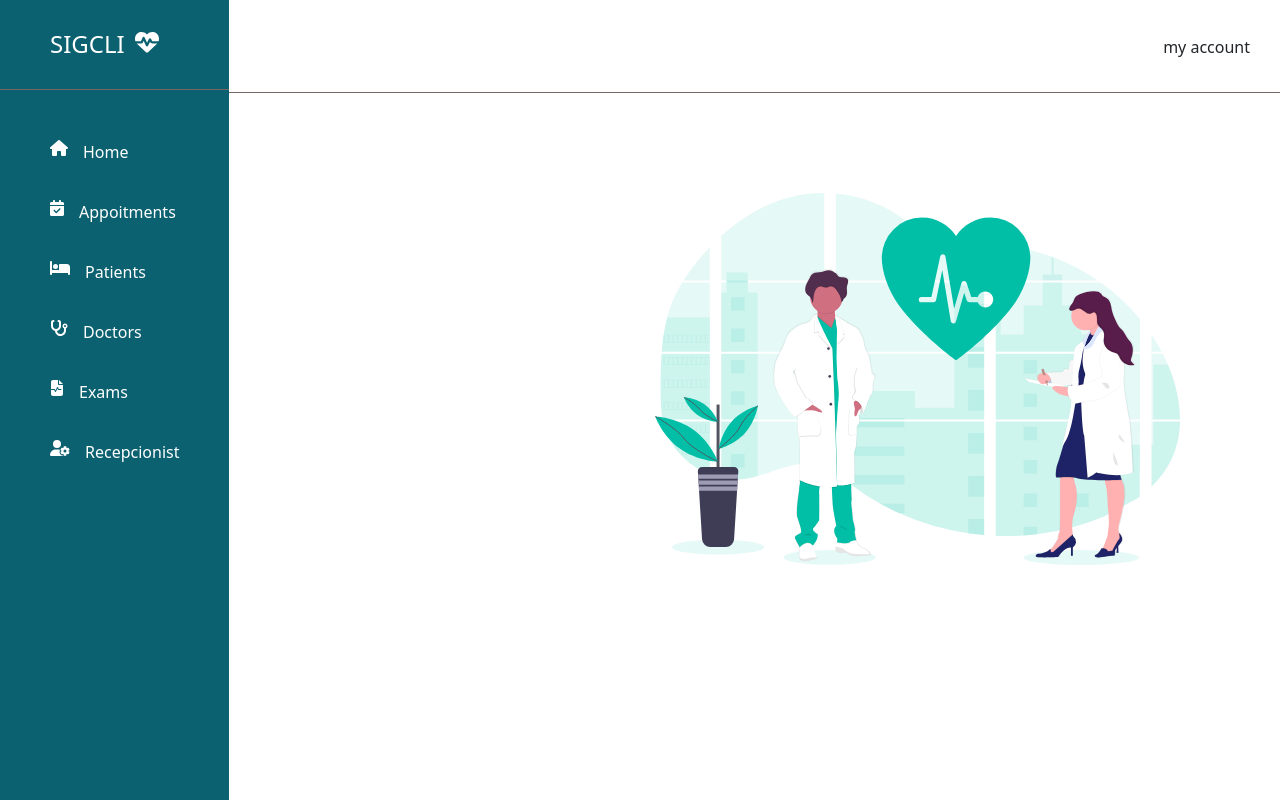
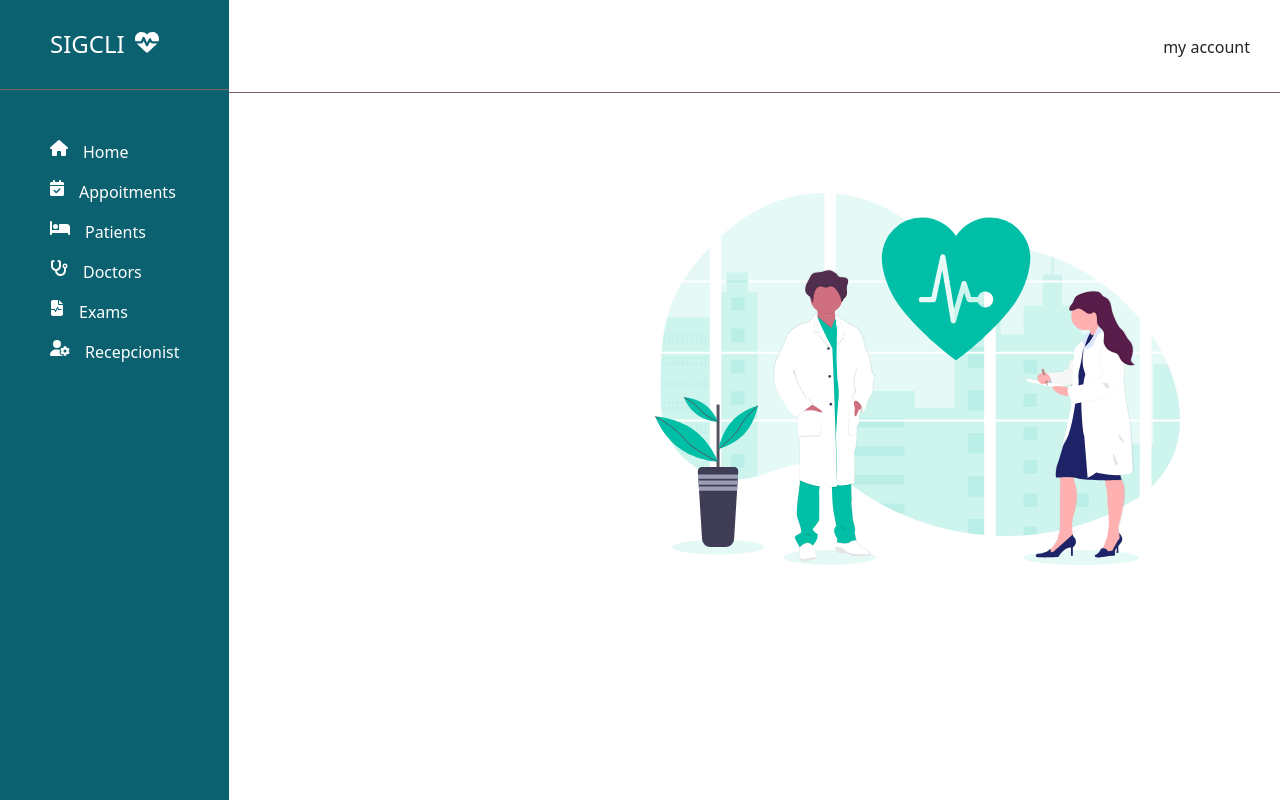
Before and after one commit to joanmdrs/sigcli, a React (Create React App) app in the folder client/: page / in a window 1280 px wide. Built offline with nearby package versions, Linux system fonts and the light colour scheme.

Commit message:
feat: ajustes sidebar..... #43

```diff
--- a/client/src/components/Nav/Nav.css
+++ b/client/src/components/Nav/Nav.css
@@ -35,7 +35,6 @@ nav {
 
 .tag-link {
     color: #fff !important;
-    margin-bottom: 20px !important;
     display: flex !important;
     gap: 15px !important;
 
```
